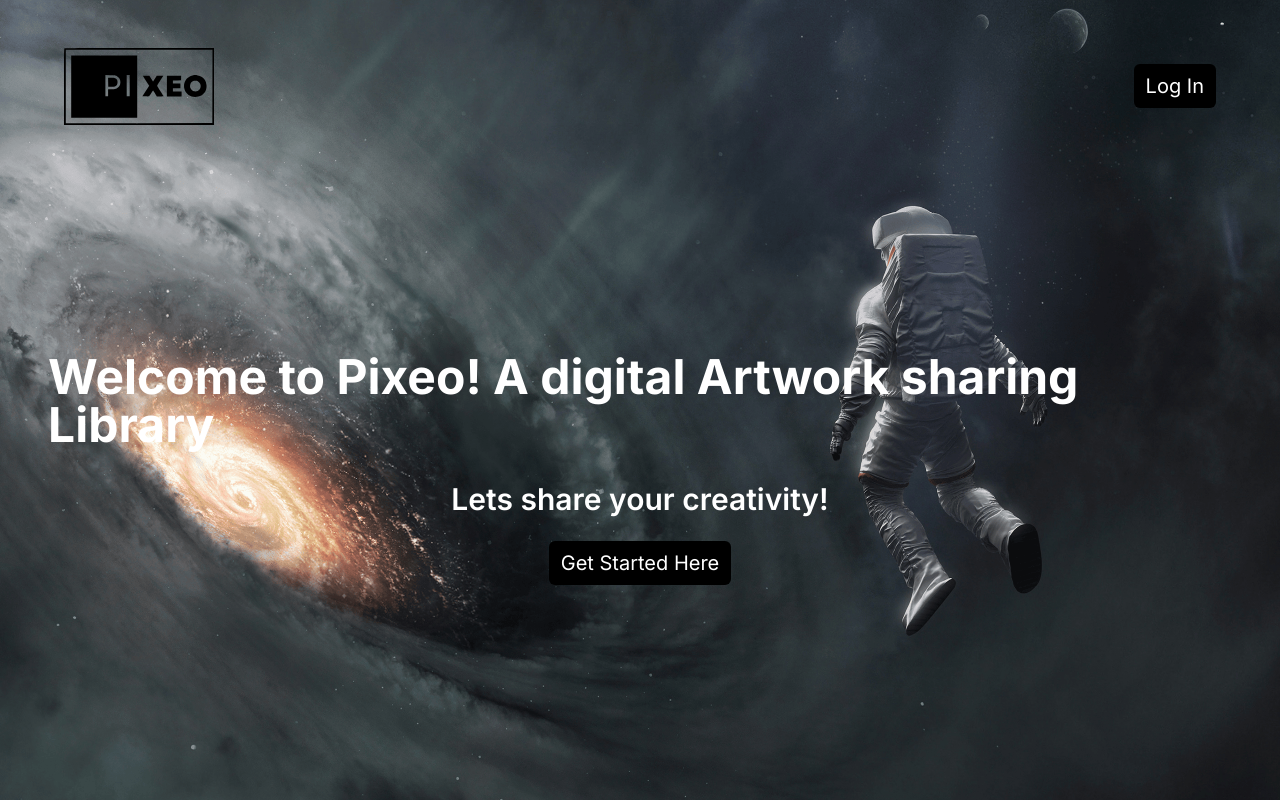
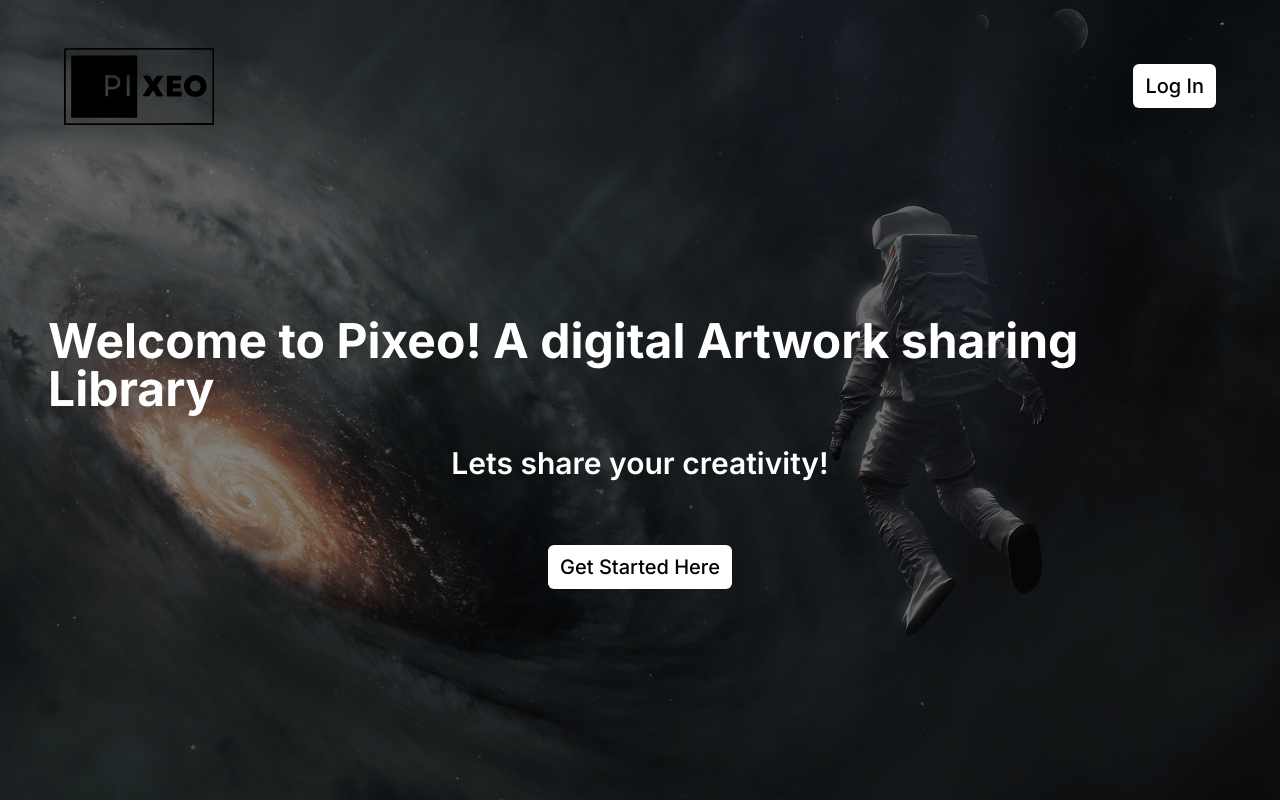
Before and after one commit to triquenguyen/pixeo, a Next.js app in the folder pixeo-app/: page / in a window 1280 px wide. Built offline with nearby package versions, Linux system fonts and the light colour scheme.

Commit message:
allow larger image upload

```diff
--- a/pixeo-app/src/components/user/profile-button.jsx
+++ b/pixeo-app/src/components/user/profile-button.jsx
@@ -24,8 +24,9 @@ export default function ProfileButton() {
     >
       <Image
         alt="User Photo"
+        className="rounded-full"
         height={30}
-        src={profile?.profile_photo || "../../user-circle.svg"}
+        src={profile?.photo || "../../user-circle.svg"}
         width={30}
       />
     </motion.div>
--- a/pixeo-app/src/components/user/profile.jsx
+++ b/pixeo-app/src/components/user/profile.jsx
@@ -46,10 +46,13 @@ export default function Profile({ handleClose }) {
   });
 
   useEffect(() => {
-    setProfile((prev) => ({
-      ...prev,
-      ...profileData,
-    }));
+    setProfile({
+      firstname: profileData.firstname,
+      lastname: profileData.lastname,
+      email: profileData.email,
+      bio: profileData.bio,
+      location: profileData.location,
+    });
   }, [profileData]);
 
   const closeProfile = () => {
--- a/pixeo-app/src/pages/api/auth/[...nextauth].js
+++ b/pixeo-app/src/pages/api/auth/[...nextauth].js
@@ -4,6 +4,7 @@ import CredentialsProvider from "next-auth/providers/credentials";
 import { findByEmail } from "@/lib/user";
 
 export default NextAuth({
+  secret: process.env.AUTH_SECRET,
   providers: [
     CredentialsProvider({
       name: "Credentials",
@@ -37,7 +38,7 @@ export default NextAuth({
         return {
           id: userExists.id,
           email: userExists.email,
-          name: userExists.firstName + " " + userExists.lastName,
+          name: userExists.firstname + " " + userExists.lastname,
         };
       },
     }),
--- a/pixeo-app/src/pages/api/profile/[profileId].js
+++ b/pixeo-app/src/pages/api/profile/[profileId].js
@@ -14,7 +14,7 @@ const handlePUT = async (req, res) => {
 
   const updateProfile = await executeQuery({
     query:
-      "UPDATE user SET firstname = ?, lastname = ?, email = ?, bio = ?, location = ?, profile_photo = ? WHERE id = ?",
+      "UPDATE user SET firstname = ?, lastname = ?, email = ?, bio = ?, location = ?, photo = ? WHERE id = ?",
     values: [
       firstname,
       lastname,
--- a/pixeo-app/src/pages/index.js
+++ b/pixeo-app/src/pages/index.js
@@ -9,7 +9,7 @@ export default function Home() {
     <main className={`${inter.className} fixed inset-0 overflow-hidden`}>
       <Image
         alt="bg"
-        className="hidden fixed xl:block min-h-screen z-[-1]"
+        className="hidden fixed xl:block min-h-screen z-[-1] brightness-50"
         height={1080}
         src="/coverImage.png"
         width={1920}
@@ -20,7 +20,7 @@ export default function Home() {
             <Image alt="logo" height={37.5} src="/pixeo.svg" width={150} />
           </Link>
           <Link
-            className="px-3 py-2 text-xl bg-[#000] rounded-md text-white hover:scale-105 active:95"
+            className="px-3 py-2 text-xl bg-white font-medium rounded-md text-black hover:scale-105 active:95"
             href={"/login"}
           >
             Log In
@@ -31,14 +31,14 @@ export default function Home() {
           className="flex flex-col justify-center items-center"
           style={{ overflowY: "hidden", height: "80vh" }}
         >
-          <h1 className="text-5xl font-bold text-white py-8">
+          <h1 className="text-5xl font-bold text-white">
             Welcome to Pixeo! A digital Artwork sharing Library
           </h1>
-          <h1 className="text-3xl font-semibold text-white">
+          <h1 className="text-3xl font-semibold text-white mt-8">
             Lets share your creativity!
           </h1>
           <Link
-            className="mt-6 px-3 py-2 text-xl bg-[#000] rounded-md text-white hover:scale-105 active:95"
+            className="mt-16 px-3 py-2 text-xl bg-white font-medium rounded-md text-black hover:scale-105 active:95"
             href={"/signup"}
           >
             Get Started Here
```
Also changed, not shown: 1 other file (tests, documents, lock files or other folders).
